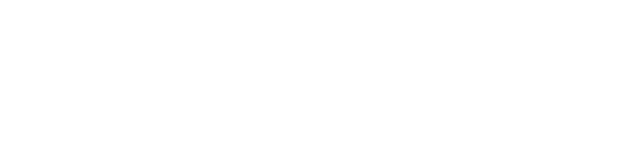
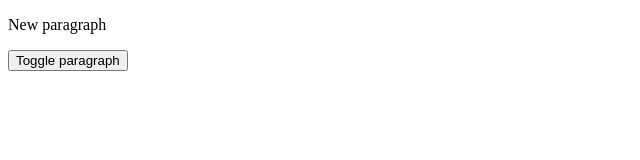
Before and after one commit to JoelEkeng/alx_javascript, a plain HTML site: page dom_manipulation/3-multiple-actions.html in a window 1280 px wide. Shown: the whole page, without its empty margins (0-640 px from the left). Drawn offline with Linux system fonts and the light colour scheme.

Commit message:
Creating, Appending, and Removing element with Javascript

```diff
--- a/dom_manipulation/3-multiple-actions.html
+++ b/dom_manipulation/3-multiple-actions.html
@@ -5,5 +5,32 @@
 </head>
 <body>
   <div id="container"></div>
+  <script>
+      // Select the container element using its id and store it in a variable
+    var container = document.getElementById('container');
+
+    // Create a new <p> element and add "New paragraph" as its content
+    var paragraph = document.createElement('p');
+    paragraph.textContent = 'New paragraph';
+
+    // Append the newly created elements to the container element
+    container.appendChild(paragraph);
+
+    // Create a button that removes/hides the paragraph when clicked
+    var button = document.createElement('button');
+    button.textContent = 'Toggle paragraph';
+
+    // Add an event listener to the button
+    button.addEventListener('click', function() {
+    if (paragraph.style.display === 'none') {
+        paragraph.style.display = 'block';
+    } else {
+        paragraph.style.display = 'none';
+    }
+    });
+
+    // Append the button to the container element
+    container.appendChild(button);
+  </script>
 </body>
 </html>
```
